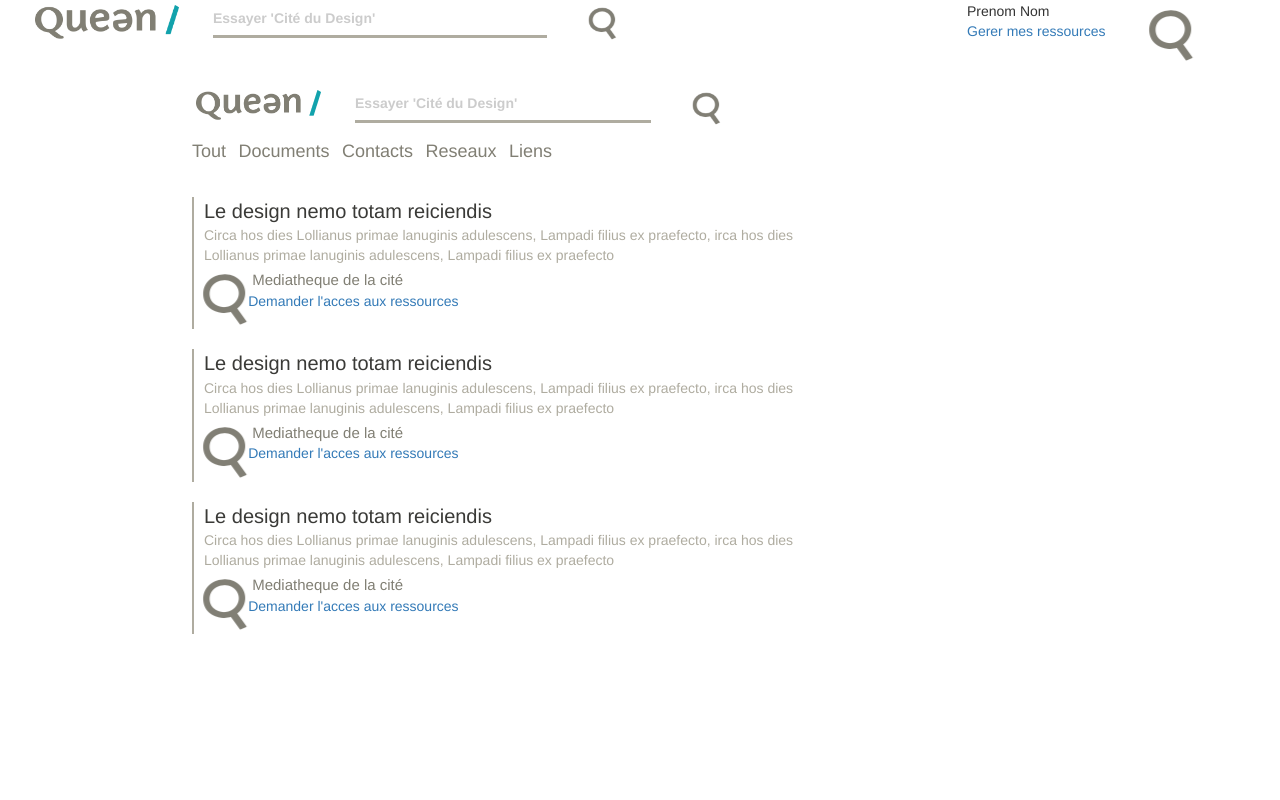
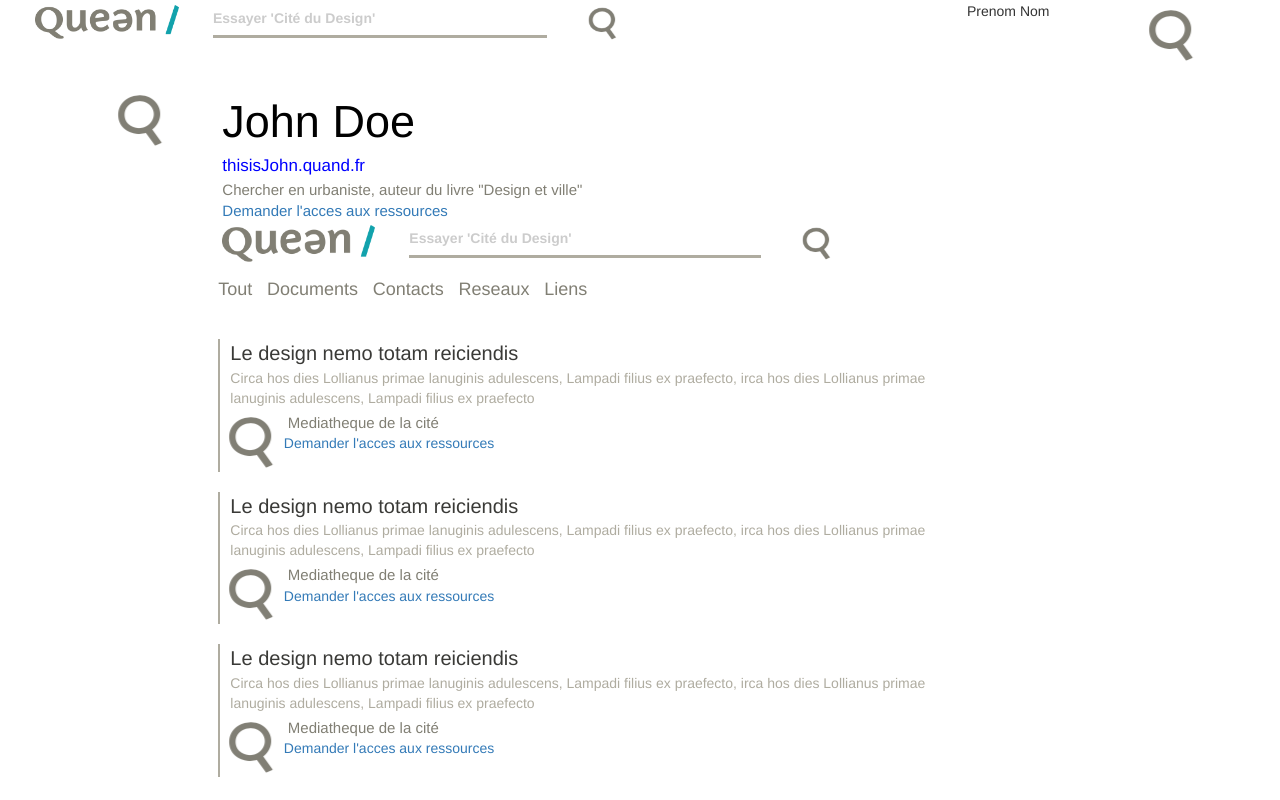
Before and after one commit to tbeaurain/XtoX, an Angular app: page /profil in a window 1280 px wide. Built offline with nearby package versions, Linux system fonts and the light colour scheme.

Commit message:
petite modif

```diff
--- a/src/app/nav-bar/nav-bar.component.html
+++ b/src/app/nav-bar/nav-bar.component.html
@@ -10,7 +10,6 @@
             <div class="row">
                 <div class="col-md-10">
                   <div class="profil">Prenom Nom </div>
-                  <a routerLink="/profil"> Gerer mes ressources </a>
                 </div>
                 <div class="col-md-2">
                     <img src="../../assets/img/loupe.png" >
--- a/src/app/profil/profil.component.css
+++ b/src/app/profil/profil.component.css
@@ -9,7 +9,7 @@
     margin-left: 10px
 }
 
-.title {
+.result .title {
     font-size: 20px;
     color: #3A3A37;
     display: inline;
@@ -48,10 +48,21 @@
     border-radius: 5px;
     border-color: #d1d1e0
 }
-.page{
-    margin-left: 15%;
-}
 
 .espace{
     padding-bottom: 10%
 }
+
+.profil .title{
+    font-size: 45;
+    color: black
+}
+
+.profil .mail{
+    color: blue;
+    font-size: 17
+}
+
+.profil .description{
+    font-size: 15
+}
--- a/src/app/profil/profil.component.html
+++ b/src/app/profil/profil.component.html
@@ -1,7 +1,29 @@
 <app-nav-bar></app-nav-bar>
+
+
+<div class = "row">
+
+  <div class = "col-md-1"></div>
+  <div class = "col-md-1">
+      <div class = "img"> <img src="../../assets/img/loupe.png" > </div>
+  </div>
+
+  <div class = "col-md-6">
+    <div class = "Profil">
+      <div class = "title"> John Doe </div>
+      <div class = "mail" >thisisJohn.quand.fr </div>
+      <div class = "description"> Chercher en urbaniste, auteur du livre "Design et ville" </div>
+      <div class = "acces"> <a href=""> Demander l'acces aux ressources </a> </div>
+    </div>
+  </div>
+
+</div>
+
+
 <div class="page">
 
 <div class="row">
+    <div class= "col-md-2"></div>
     <div class="col-md-7">
         <app-search-bar> </app-search-bar>
       <h4><nav class="nav">
```
